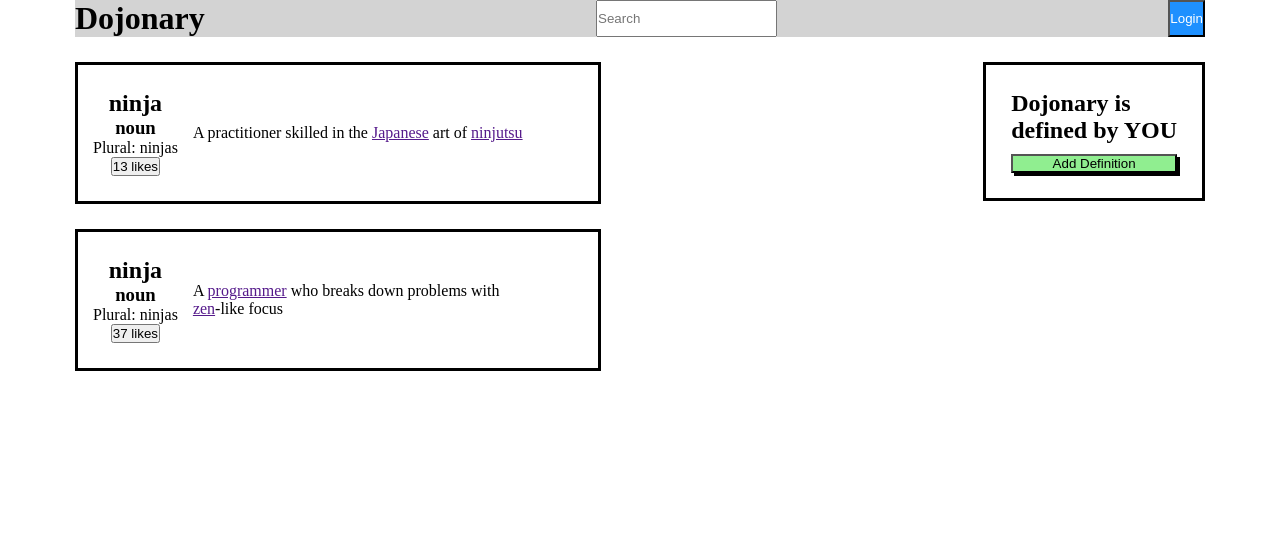
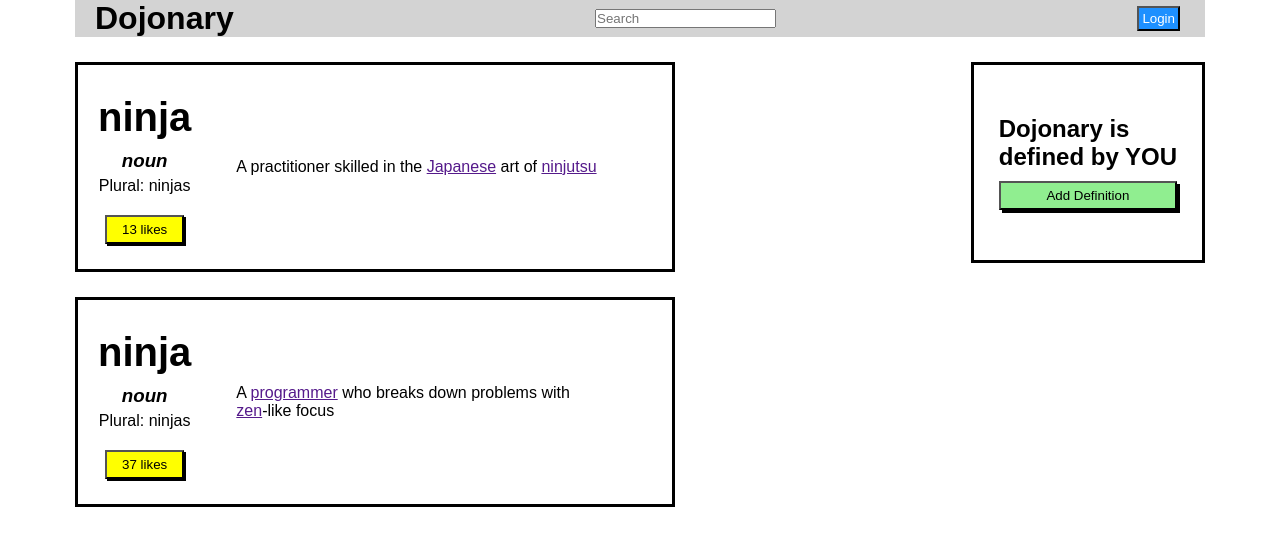
Before and after one commit to bafujizawa/Web-Fundamentals, a plain HTML site: page Fujizawa_Brad_Button_Clicker.html in a window 1280 px wide. Drawn offline with Linux system fonts and the light colour scheme.

Commit message:
format changes

```diff
--- a/Fujizawa_Brad_Button_Clicker.css
+++ b/Fujizawa_Brad_Button_Clicker.css
@@ -1,15 +1,15 @@
 * {
     margin: 0px;
     padding: 0px;
+    font-family: sans-serif
 }
 
 #add-def {
     border: solid black 3px;
     margin-top: 25px;
-    padding: 25px;
+    padding: 50px 25px 50px 25px;
     display: flex;
     flex-direction: column;
-
 }
 
 #content-body {
@@ -22,6 +22,11 @@
     margin-top: 10px;
     background-color: lightgreen;
     box-shadow: 3px 3px black;
+    padding: 5px 15px 5px 15px;
+}
+
+.flex-1 {
+    flex: 1;
 }
 
 #flexbox {
@@ -33,7 +38,19 @@
     display: flex;
     flex-direction: column;
     align-items: center;
+    padding-right: 25px;
     margin-right: 15px;
+}
+
+.left-card h2 {
+    margin: 5px;
+    font-size: 30pt;
+}
+
+.left-card h3 {
+    margin-top: 5px;
+    margin-bottom: 5px;
+    font-style: italic;
 }
 
 #left-side {
@@ -42,19 +59,19 @@
     flex-direction: column;
 }
 
+.likes {
+    background-color: yellow;
+    box-shadow: 2px 2px black;
+    margin-top: 20px;
+    padding: 5px 15px 5px 15px;
+}
+
 #login-button {
     background-color: dodgerblue;
+    display: flex;
     color: white;
-}
-
-.right-card {
-    /* padding: 25px; */
-}
-
-
-#right-side {
-    margin-right: 75px;
-    margin-left: 15px;
+    padding: 3px;
+    margin-right: 25px;
 }
 
 #nav-bar {
@@ -64,6 +81,20 @@
     margin-left: 75px;
     margin-right: 75px;
     justify-content: space-between;
+    align-items: center;
+}
+
+#nav-bar h1 {
+    margin-left: 20px;
+}
+
+#right-side {
+    margin-right: 75px;
+    margin-left: 15px;
+}
+
+.search {
+    /* display: flex; */
 }
 
 .word-card {
--- a/Fujizawa_Brad_Button_Clicker.html
+++ b/Fujizawa_Brad_Button_Clicker.html
@@ -11,7 +11,7 @@
     <div id="flexbox">
         <div id="nav-bar">
             <h1>Dojonary</h1>
-            <input type="text" placeholder="Search">
+            <input type="text" placeholder="Search" class="search">
             <button id="login-button" onclick="logout(this)">Login</button>
         </div>
         <div id="content-body">
@@ -36,7 +36,7 @@
                     </div>
                     <div class="right-card">
                         <p>A <a href="">programmer</a> who breaks down problems with <br>
-                             <a href="">zen</a>-like focus</p>
+                            <a href="">zen</a>-like focus</p>
                     </div>
                 </div>
             </div>
```
Also changed, not shown: Fujizawa_Brad_Profile_Page.html (+1 -1 lines), 1 other file.
